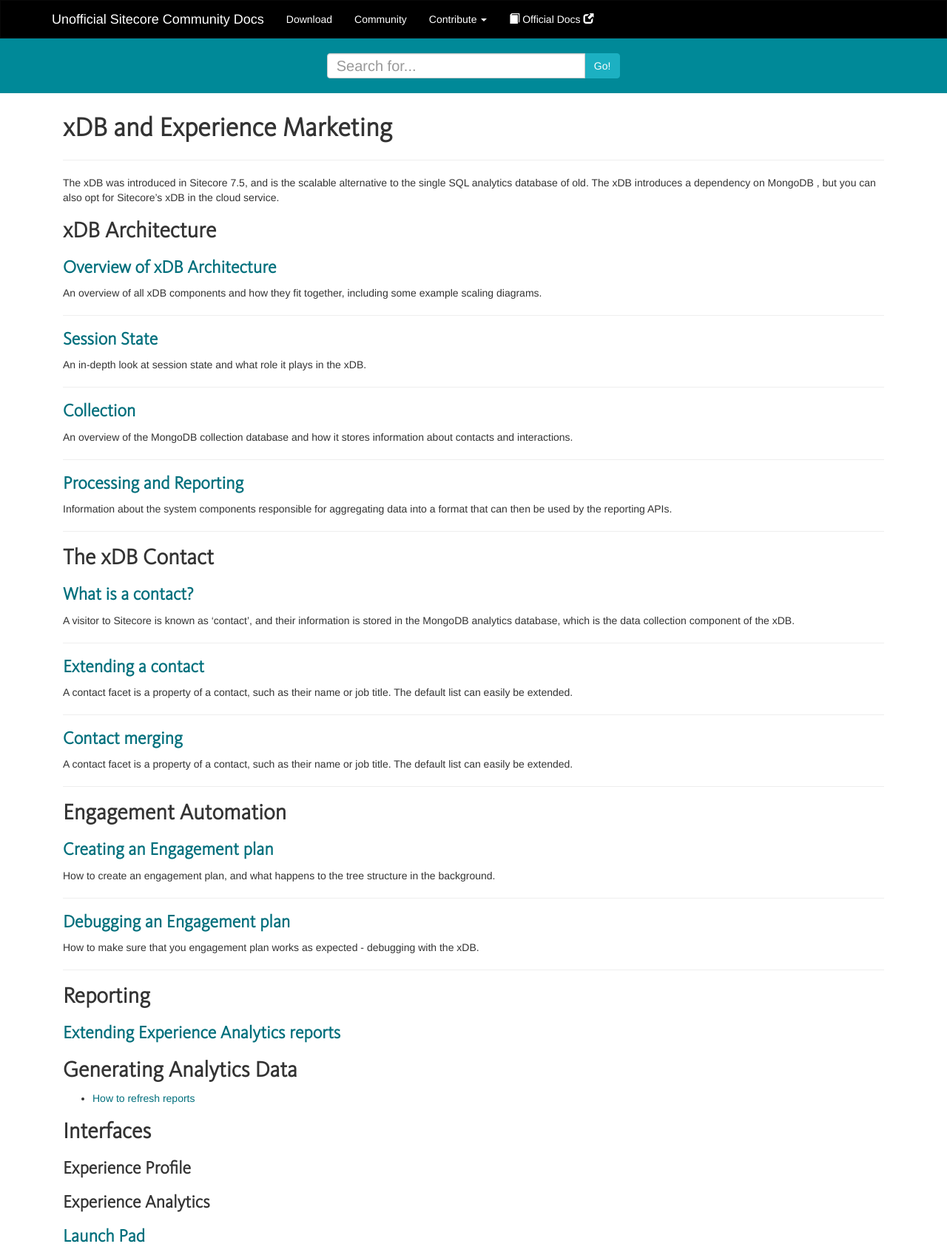
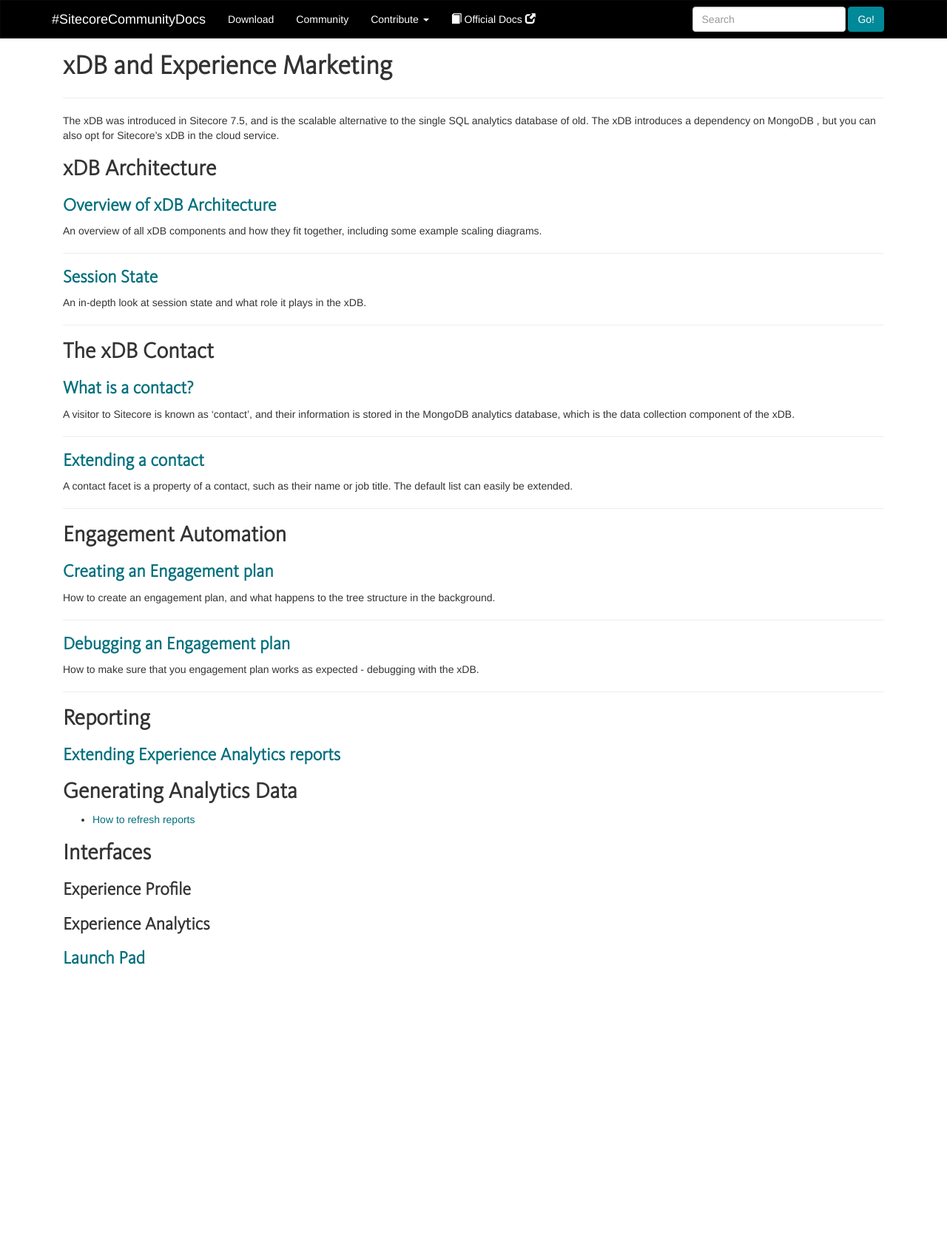
Before and after one commit to Sitecore-Community/docs, a Jekyll site: the page built from xDB/index.md, in a window 1280 px wide. Shown: the whole page at 74% size. Built offline with Jekyll 4.4.1, drawn with Linux system fonts in a browser that asks for light colours; nearby versions of some CDN libraries; a script that is not in the unit is left out; after the commit the page ends 1321 px from its top, so only the background shows below that.

Commit message:
Mobile friendliness (goodbye massive images!)

```diff
--- a/_includes/site_header.html
+++ b/_includes/site_header.html
@@ -32,7 +32,7 @@
             <span class="icon-bar"></span>
             <span class="icon-bar"></span>
           </button>
-          <a class="navbar-brand" href="{{ site.baseurl }}/">Unofficial Sitecore Community Docs</a>
+          <a class="navbar-brand" href="{{ site.baseurl }}/">#SitecoreCommunityDocs</a>
 
         </div>
  <div id="navbar" class="navbar-collapse collapse">
@@ -52,44 +52,28 @@
               <li><a href="http://doc.sitecore.net/" class="navbar-link"  onClick="ga('send','event','External','Click','Official Documentation')"><span class="glyphicon glyphicon-book"></span> Official Docs</a></li>
           </ul>
 
-
+<form class="navbar-form navbar-right" role="search" action="{{ site.baseurl}}/search-results">
+        <div class="form-group">
+          <input type="text" class="form-control" name="q" placeholder="Search">
+        </div>
+        <input class="btn btn-default" type="submit" value="Go!" />
+      </form>
       </div>
     </div>
     </nav>
 
-{% if page.layout == "home" %}
-
-
-<div class="jumboContainer">
-<div class="jumbotron">
-      <div class="container">
-        <h1>Sitecore docs written by developers</h1>
-        <p>A <strong>community-driven</strong> project to document and sign-post all things Sitecore for technical people.</p>
-        <p><a class="btn btn-default btn-lg" href="https://github.com/sitecore-community/docs" role="button">Fork on GitHub</a></p>
-      </div>
- </div>
-</div>
-
-{% endif %}
-
-<div class="searchBar container-fluid">
-
-
-<div class="col-md-4 searchBarInner">
-  <form id="searchbox" action="{{ site.baseurl}}/search-results">
-    <div class="input-group">
-      <input type="text" class="form-control" name="q" placeholder="Search for...">
-      <span class="input-group-btn">
-        <input class="btn btn-default" type="submit" value="Go!" />
-      </span>
-    </div><!-- /input-group -->
-  </form>
-  </div><!-- /.col-lg-6 -->
 
 </div>
 
 
   <div class="container doc-body">
 
+{% if page.layout == "home" %}
+
+
+<h1>Sitecore documentation written by developers</h1>
+
+
+{% endif %}
 
   <div class="doc-body-inner">
--- a/site-assets/css/custom.css
+++ b/site-assets/css/custom.css
@@ -66,7 +66,6 @@
 
 .navbar-sitecore {
 	background: #000000;
-	margin-bottom: 0;
 	border-radius: 0;
 }
 
--- a/xDB/index.md
+++ b/xDB/index.md
@@ -8,7 +8,7 @@
 
 ## xDB Architecture
 
-### [Overview of xDB Architecture]()
+### [Overview of xDB Architecture]({{ site.baseurl }}/xDB/xdb-architecture/overview/)
 
 An overview of all xDB components and how they fit together, including some example scaling diagrams.
 
@@ -21,19 +21,6 @@
 
 ---------------------------------
 
-
-### [Collection]()
-
-An overview of the MongoDB collection database and how it stores information about contacts and interactions.
-
----------------------------------
-
-
-### [Processing and Reporting]()
-
-Information about the system components responsible for aggregating data into a format that can then be used by the reporting APIs.
-
----------------------------------
 
 ## The xDB Contact
 
@@ -49,11 +36,6 @@
 
 ---------------------------------
 
-### [Contact merging]()
-
-A contact facet is a property of a contact, such as their name or job title. The default list can easily be extended.
-
----------------------------------
 
 ## Engagement Automation
 
```
Also changed, not shown: xDB/xdb-architecture/xdb-session-state/index.md (+2 -6 lines).
